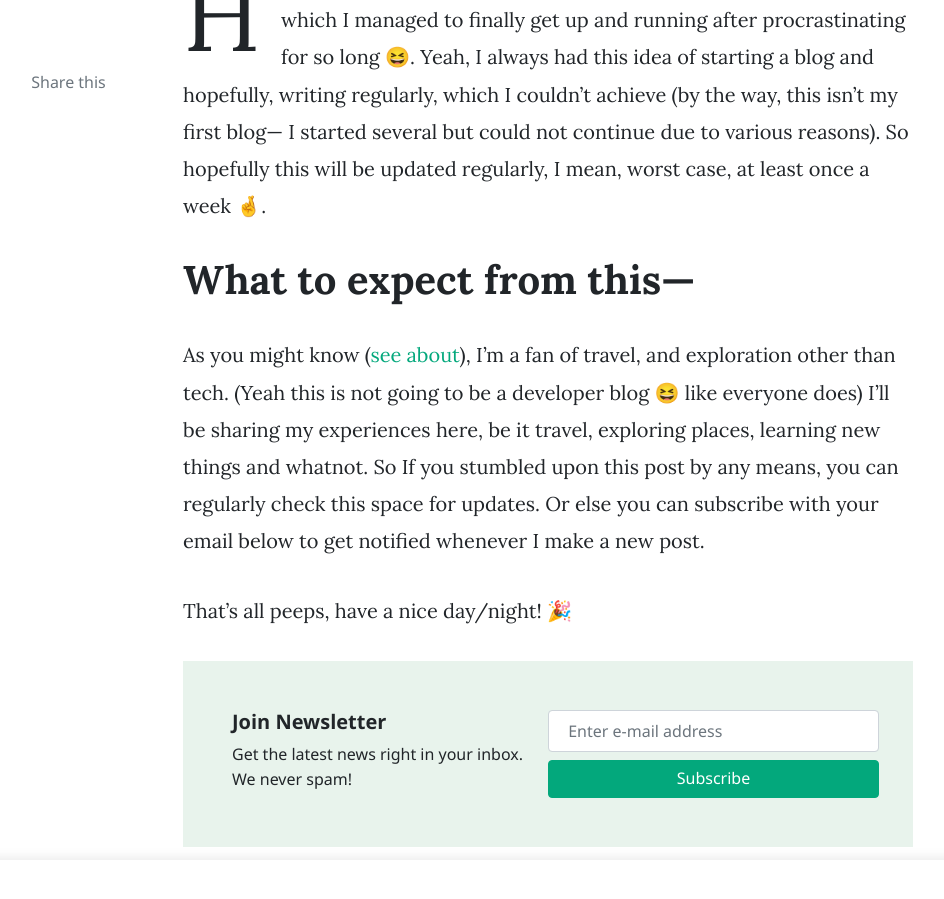
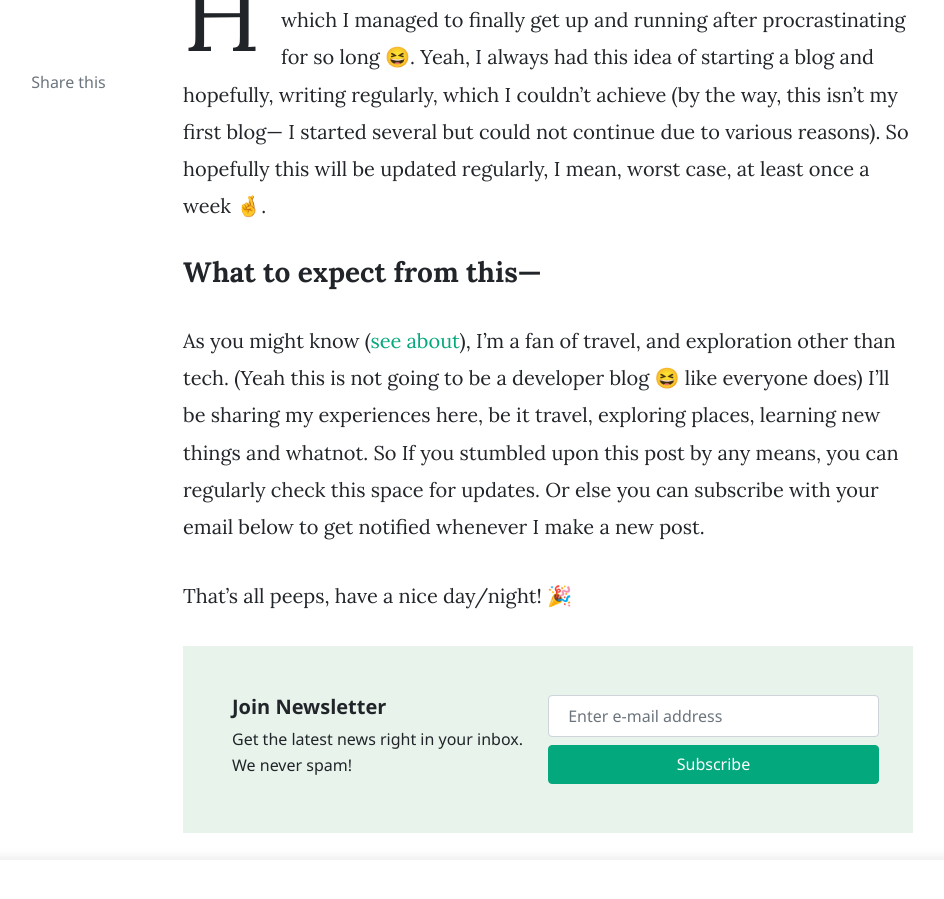
Before and after one commit to pawan-live/pawans-space, a Jekyll site: the page built from _posts/2022-12-25-welcome-to-pawans-space.markdown, in a window 1280 px wide and 900 px high, scrolled down 517 px. Shown: the whole window, without its empty margins (187-1131 px from the left). Built offline with Jekyll 4.4.1, drawn with Linux system fonts in a browser that asks for light colours; nearby versions of some CDN libraries; comment, search, counter and statistics services are not loaded.

```diff
--- a/_posts/2022-12-25-welcome-to-pawans-space.markdown
+++ b/_posts/2022-12-25-welcome-to-pawans-space.markdown
@@ -6,7 +6,7 @@ image: assets/images/demo1.jpg
 ---
 Hi all, Welcome to my blog! This would be my first post on this blog, which I managed to finally get up and running after procrastinating for so long 😆. Yeah, I always had this idea of starting a blog and hopefully, writing regularly, which I couldn't achieve (by the way, this isn't my first blog— I started several but could not continue due to various reasons). So hopefully this will be updated regularly, I mean, worst case, at least once a week 🤞.
 
-# What to expect from this—
+### What to expect from this—
 
 As you might know ([see about](https://blog.itspawanlive.me/about)), I'm a fan of travel, and exploration other than tech. (Yeah this is not going to be a developer blog 😆 like everyone does) I'll be sharing my experiences here, be it travel, exploring places, learning new things and whatnot. So If you stumbled upon this post by any means, you can regularly check this space for updates. Or else you can subscribe with your email below to get notified whenever I make a new post.
 
```
